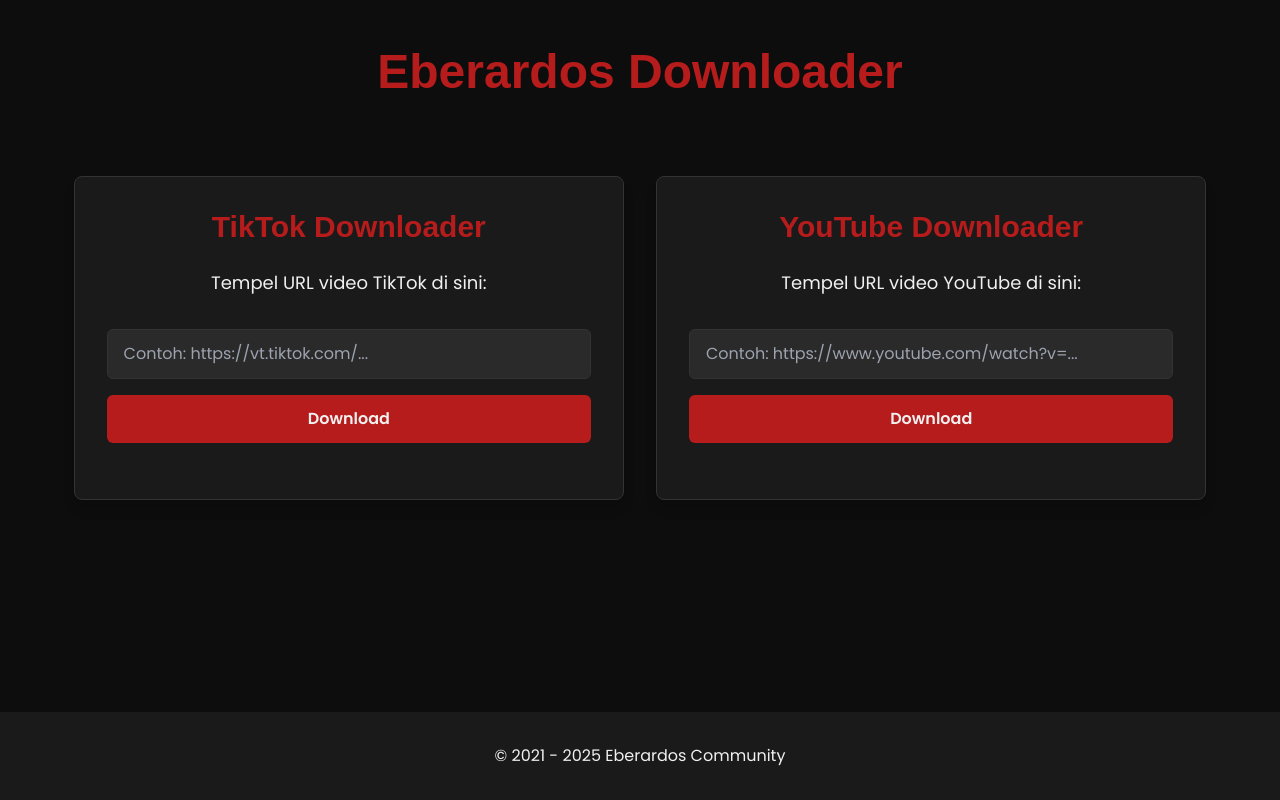
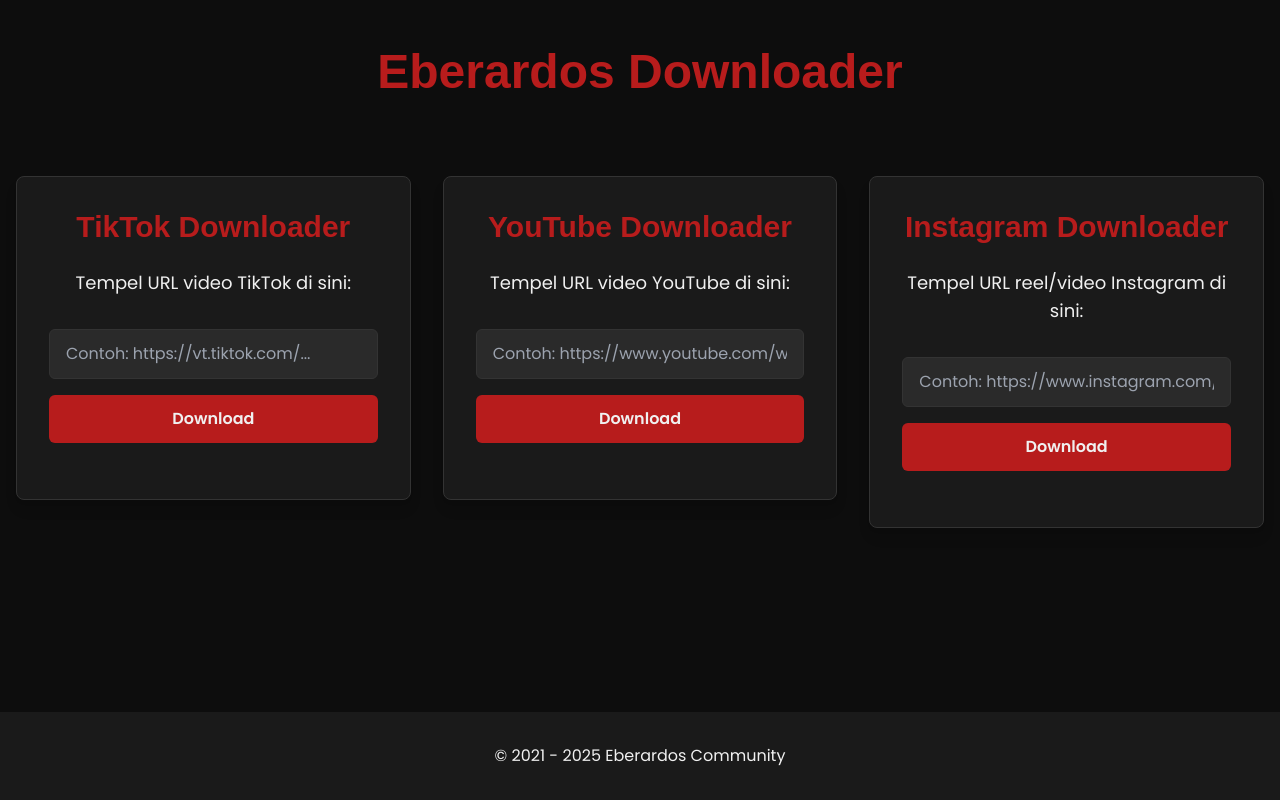
Before and after one commit to gipicihuy/ebd-downloader, a website: page public/index.html in a window 1280 px wide. Drawn offline with nearby package versions, Linux system fonts and the light colour scheme; a web font is replaced by a local one.

Commit message:
Update index.html

```diff
--- a/public/index.html
+++ b/public/index.html
@@ -8,13 +8,12 @@
     <link href="https://fonts.googleapis.com/css2?family=Poppins:wght@300;400;500;600;700&display=swap" rel="stylesheet">
     <link rel="icon" href="https://eberardos.my.id/eberardos.jpg" type="image/jpeg">
     <meta property="og:title" content="Eberardos - Downloader">
-    <meta property="og:description" content="Download TikTok and YouTube videos for free.">
+    <meta property="og:description" content="Download TikTok, YouTube, and Instagram videos for free.">
     <meta property="og:image" content="https://eberardos.my.id/eberardos.jpg">
     <meta property="og:url" content="https://eberardos.my.id/downloader">
     <meta property="og:type" content="website">
     <link href="https://fonts.cdnfonts.com/css/conthrax" rel="stylesheet">
     <script>
-        // TailwindCSS configuration with colors from Eberardos AI
         tailwind.config = {
             darkMode: 'class',
             theme: {
@@ -70,7 +69,7 @@
         </h1>
     </header>
 
-    <main class="grid lg:grid-cols-2 gap-8 px-4 py-8 max-w-7xl mx-auto">
+    <main class="grid lg:grid-cols-3 gap-8 px-4 py-8 max-w-7xl mx-auto">
         <section id="tiktok-downloader-section" class="animated-section is-visible">
             <div class="text-center bg-eb-bg-light p-8 rounded-lg shadow-lg border border-eb-border transition-colors duration-500">
                 <h2 class="text-2xl md:text-3xl font-bold text-eb-primary mb-6 font-conthrax">
@@ -106,6 +105,25 @@
                 </button>
                 <div id="youtubeLoading" class="mt-6 text-eb-primary font-medium hidden">Memproses...</div>
                 <div id="youtubeResult" class="mt-6"></div>
+            </div>
+        </section>
+
+        <section id="instagram-downloader-section" class="animated-section is-visible">
+            <div class="text-center bg-eb-bg-light p-8 rounded-lg shadow-lg border border-eb-border transition-colors duration-500">
+                <h2 class="text-2xl md:text-3xl font-bold text-eb-primary mb-6 font-conthrax">
+                    Instagram Downloader
+                </h2>
+                <p class="text-lg text-eb-text-light mb-8">
+                    Tempel URL reel/video Instagram di sini:
+                </p>
+                <input type="text" id="instagramUrl" placeholder="Contoh: https://www.instagram.com/reel/..." required
+                       class="w-full px-4 py-3 rounded-md border border-eb-border focus:outline-none focus:ring-2 focus:ring-eb-primary bg-eb-bg-input text-eb-text-light transition-colors duration-500">
+                <button id="instagramDownloadBtn"
+                        class="w-full mt-4 px-6 py-3 bg-eb-primary text-eb-text-light font-semibold rounded-md hover:bg-eb-primary-hover transition-colors duration-300 transform hover:scale-105">
+                    Download
+                </button>
+                <div id="instagramLoading" class="mt-6 text-eb-primary font-medium hidden">Memproses...</div>
+                <div id="instagramResult" class="mt-6"></div>
             </div>
         </section>
     </main>
@@ -187,10 +205,13 @@
 
         // YouTube Downloader Logic (Placeholder)
         document.getElementById('youtubeDownloadBtn').addEventListener('click', async () => {
-            const urlInput = document.getElementById('youtubeUrl');
             const resultDiv = document.getElementById('youtubeResult');
-            const loadingDiv = document.getElementById('youtubeLoading');
+            resultDiv.innerHTML = '<p class="text-yellow-500">⚠️ Fungsi ini belum didukung. Silakan coba lagi nanti.</p>';
+        });
 
+        // Instagram Downloader Logic (Placeholder)
+        document.getElementById('instagramDownloadBtn').addEventListener('click', async () => {
+            const resultDiv = document.getElementById('instagramResult');
             resultDiv.innerHTML = '<p class="text-yellow-500">⚠️ Fungsi ini belum didukung. Silakan coba lagi nanti.</p>';
         });
     </script>
```
